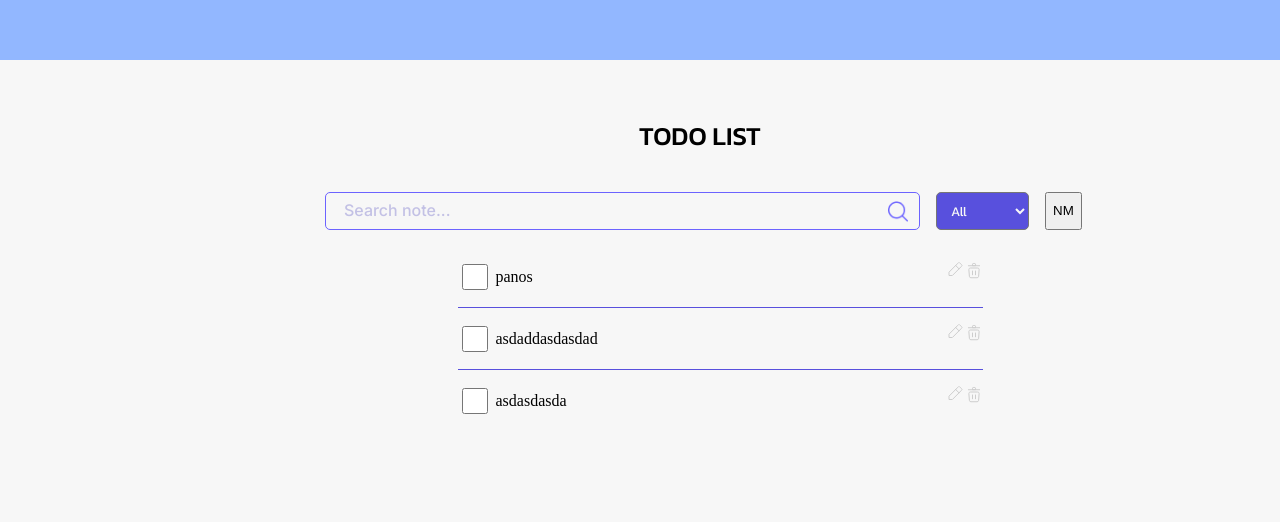
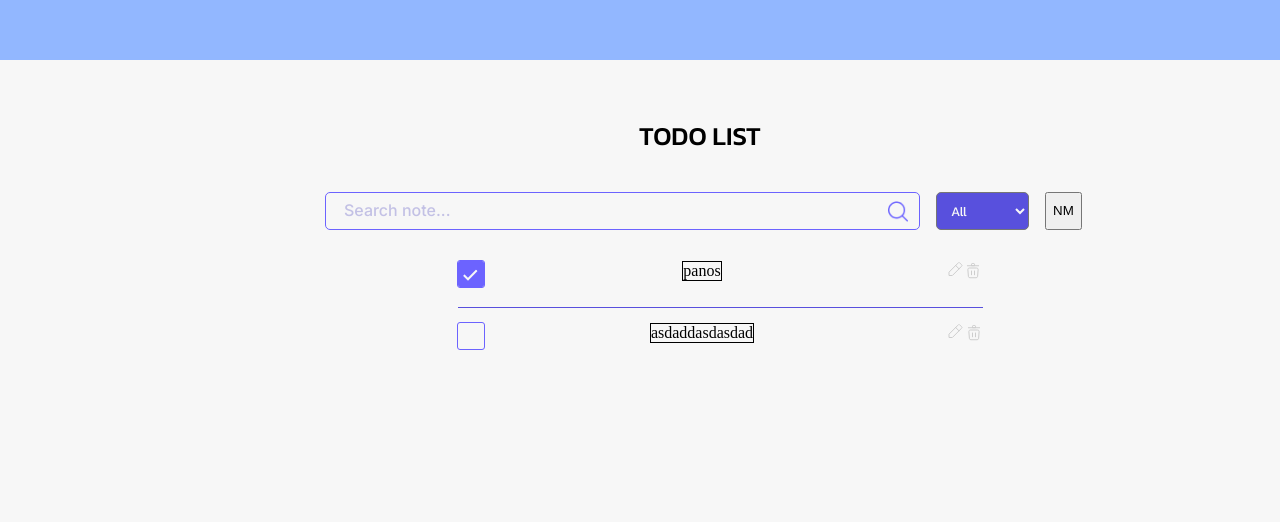
Before and after one commit to PanosSam/React-Todo-List, a React (Vite) app: page / in a window 1280 px wide. Shown: the part 278-800 px from the top of the page. Built offline with nearby package versions, Linux system fonts and the light colour scheme; data requests are answered from the project's data file.

Commit message:
Made a custom checkbox

```diff
--- a/db.json
+++ b/db.json
@@ -3,17 +3,12 @@
     {
       "id": "1",
       "title": "panos",
-      "completed": false
+      "completed": true
     },
     {
       "id": "2",
       "title": "asdaddasdasdad",
       "completed": false
-    },
-    {
-      "id": "3",
-      "title": "asdasdasda",
-      "completed": false
     }
   ]
 }
--- a/src/components/TodoItem.jsx
+++ b/src/components/TodoItem.jsx
@@ -25,10 +25,13 @@ function handleMouseOverEdit (){
             checked={completed}
             onChange ={e =>toggleTodo(id, e.target.checked)}
             />
+             <span className="checkmark"></span>
+             </label>
+
             <div className="todoItem_title">
              {title}
             </div>
-            </label>
+
          <div className="todoItem_buttons">
 
           <button
--- a/src/components/TodoList.css
+++ b/src/components/TodoList.css
@@ -10,6 +10,7 @@ background-color: #F7F7F7;
 
 
 }
+
 .todolist_container{
 width: 750px;
 height: 710px;
@@ -19,11 +20,11 @@ opacity: 0px;
 display: flex;
 flex-direction: column;
 align-items: center;
-
 display: flex;
 flex-direction: column;
 align-items: center;
 }
+
 .todolist_body{
     width: 750px;
         height: 575px;
@@ -205,40 +206,55 @@ color: #C3C1E5;
 display: flex;
 justify-content: space-between;
 align-items: flex-start;
-
 }
 .todoItem:first-child{
     border-top: none;
 }
+.todoItem_title{
+    border: 1px solid black;
 
+}
 .todoItem_label{
-    box-sizing: border-box;
-   /*  border: 1px solid red; */
-    display: flex;
-    align-items: center;
-    gap: 5px;
+   display: inline-block;
+   position: relative;
 }
+
 .todoItem_label:hover{
     cursor: url("../assets/handcursor.svg"),auto;
 }
 
 .todoItem_buttons{
     display: flex;
-    /* border: 1px solid blue; */
+
 }
 
 
 .todoItem_checkbox{
+position: absolute;
+height: 0;
+width: 0;
+}
+
+.checkmark{
+position: absolute;
 width: 26px;
 height: 26px;
-top: 120px;
-gap: 0px;
-border-radius: 2px 0px 0px 0px;
-border: 1px 0px 0px 0px;
+
+border-radius: 2px;
 border-color: #6C63FF;
 background-color: transparent;
+outline: 1px solid #6C63FF;
 
 }
+
+.todoItem_label .todoItem_checkbox:checked ~ .checkmark{
+    background-color: #6C63FF;
+    background-image: url("../assets/tick.svg");
+    background-repeat: no-repeat ;
+    background-position: center;
+
+}
+
 .todoItem_checkbox:hover{
     cursor: url("../assets/handcursor.svg"),auto;
 }
```
